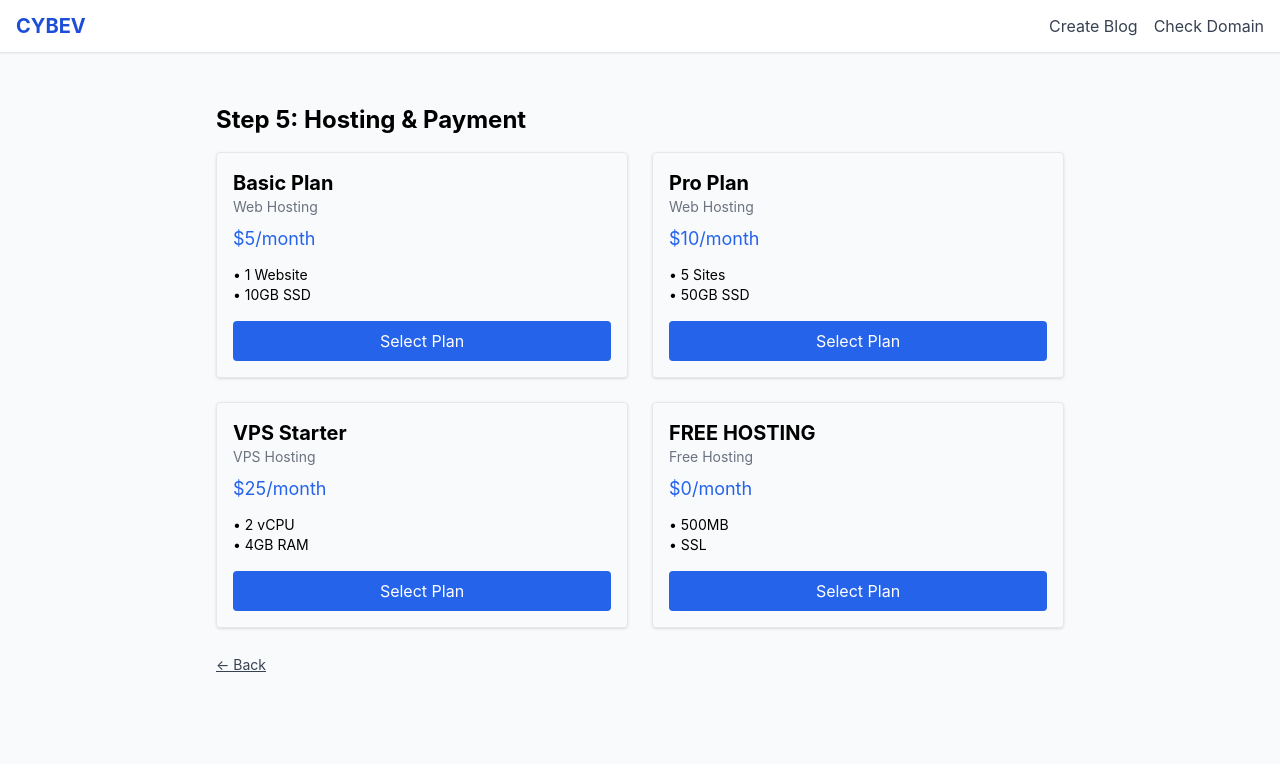
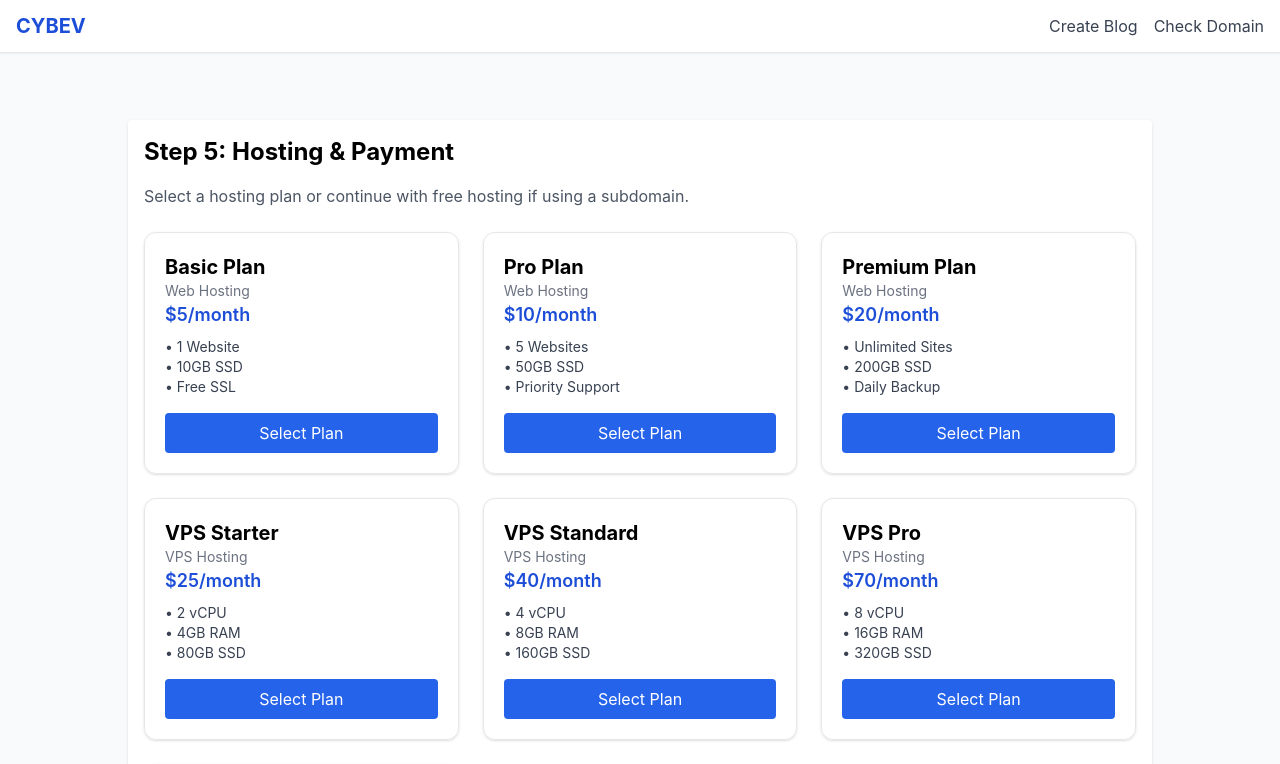
Before and after one commit to cybev1/cybev-frontend, a Next.js app: page /blog/setup in a window 1280 px wide. Shown: the top 764 px of the page. Built offline with nearby package versions, Linux system fonts and the light colour scheme.

Commit message:
Add files via upload

```diff
--- a/pages/blog/setup.jsx
+++ b/pages/blog/setup.jsx
@@ -14,10 +14,13 @@ export default function BlogSetup() {
   const goBack = () => setStep(prev => prev - 1);
 
   const plans = [
-    { id: 'basic', name: 'Basic Plan', price: 5, type: 'Web Hosting', features: ['1 Website', '10GB SSD'] },
-    { id: 'pro', name: 'Pro Plan', price: 10, type: 'Web Hosting', features: ['5 Sites', '50GB SSD'] },
-    { id: 'vps', name: 'VPS Starter', price: 25, type: 'VPS Hosting', features: ['2 vCPU', '4GB RAM'] },
-    { id: 'free', name: 'FREE HOSTING', price: 0, type: 'Free Hosting', features: ['500MB', 'SSL'], subdomainOnly: true }
+    { id: 'basic', name: 'Basic Plan', price: 5, type: 'Web Hosting', features: ['1 Website', '10GB SSD', 'Free SSL'] },
+    { id: 'pro', name: 'Pro Plan', price: 10, type: 'Web Hosting', features: ['5 Websites', '50GB SSD', 'Priority Support'] },
+    { id: 'premium', name: 'Premium Plan', price: 20, type: 'Web Hosting', features: ['Unlimited Sites', '200GB SSD', 'Daily Backup'] },
+    { id: 'vps_start', name: 'VPS Starter', price: 25, type: 'VPS Hosting', features: ['2 vCPU', '4GB RAM', '80GB SSD'] },
+    { id: 'vps_standard', name: 'VPS Standard', price: 40, type: 'VPS Hosting', features: ['4 vCPU', '8GB RAM', '160GB SSD'] },
+    { id: 'vps_pro', name: 'VPS Pro', price: 70, type: 'VPS Hosting', features: ['8 vCPU', '16GB RAM', '320GB SSD'] },
+    { id: 'free', name: 'FREE HOSTING', price: 0, type: 'Free Hosting', features: ['Subdomain Only', '500MB Storage', 'Free SSL'], subdomainOnly: true }
   ];
 
   const handleSelect = (plan) => {
@@ -38,24 +41,27 @@ export default function BlogSetup() {
 
   const handlePayment = () => {
     alert(`🚀 Processing ${form.paymentMethod.toUpperCase()} payment for ${selectedPlan.name} ($${selectedPlan.price})`);
-    // Proceed to call /api/payment/initiate (backend handles Paystack/Cryptomus logic)
+    // TODO: call /api/payment/initiate
   };
 
   return (
-    <div className="max-w-4xl mx-auto p-6">
+    <div className="max-w-5xl mx-auto mt-10 p-4 bg-white shadow rounded">
       <h1 className="text-2xl font-bold mb-4">Step 5: Hosting & Payment</h1>
+      <p className="text-gray-600 mb-6">Select a hosting plan or continue with free hosting if using a subdomain.</p>
 
-      <div className="grid grid-cols-1 md:grid-cols-2 gap-6">
+      <div className="grid grid-cols-1 md:grid-cols-2 lg:grid-cols-3 gap-6 mb-8">
         {plans.map(plan => (
-          <div key={plan.id} className="border p-4 rounded shadow">
+          <div key={plan.id} className="border p-5 rounded-xl shadow hover:shadow-lg transition">
             <h2 className="text-xl font-bold">{plan.name}</h2>
-            <p className="text-sm text-gray-500 mb-2">{plan.type}</p>
-            <p className="text-lg text-blue-600 mb-3">${plan.price}/month</p>
-            <ul className="text-sm mb-4">
-              {plan.features.map((f, i) => <li key={i}>• {f}</li>)}
+            <p className="text-sm text-gray-500">{plan.type}</p>
+            <p className="text-lg text-blue-700 font-semibold mb-2">${plan.price}/month</p>
+            <ul className="text-sm text-gray-700 mb-4">
+              {plan.features.map((feature, i) => (
+                <li key={i}>• {feature}</li>
+              ))}
             </ul>
             <button
-              className="bg-blue-600 text-white w-full py-2 rounded"
+              className="w-full bg-blue-600 hover:bg-blue-700 text-white py-2 rounded"
               onClick={() => handleSelect(plan)}
             >
               Select Plan
```
